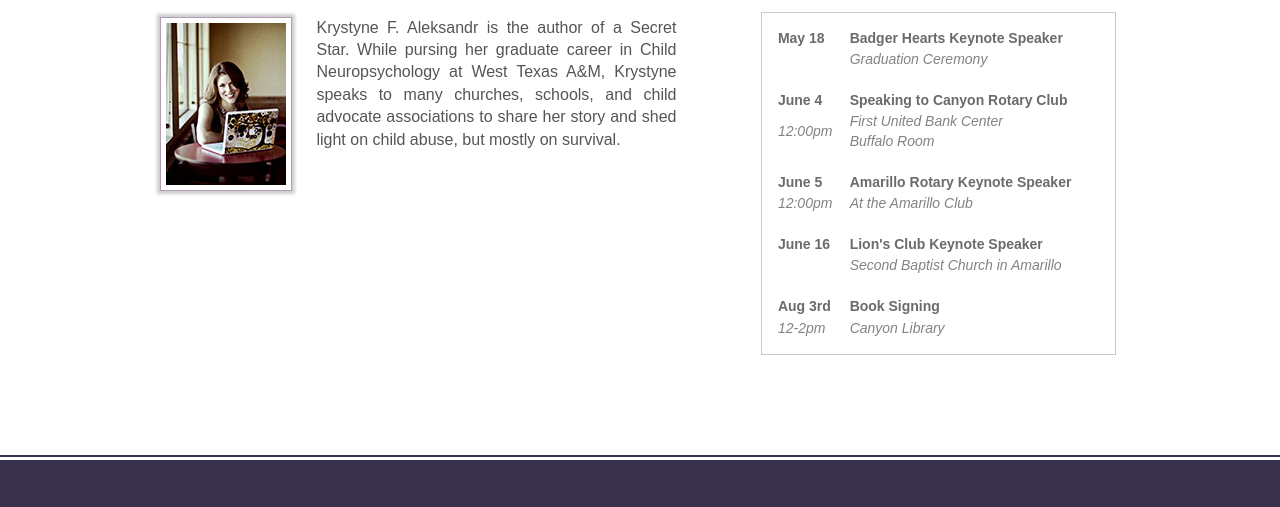
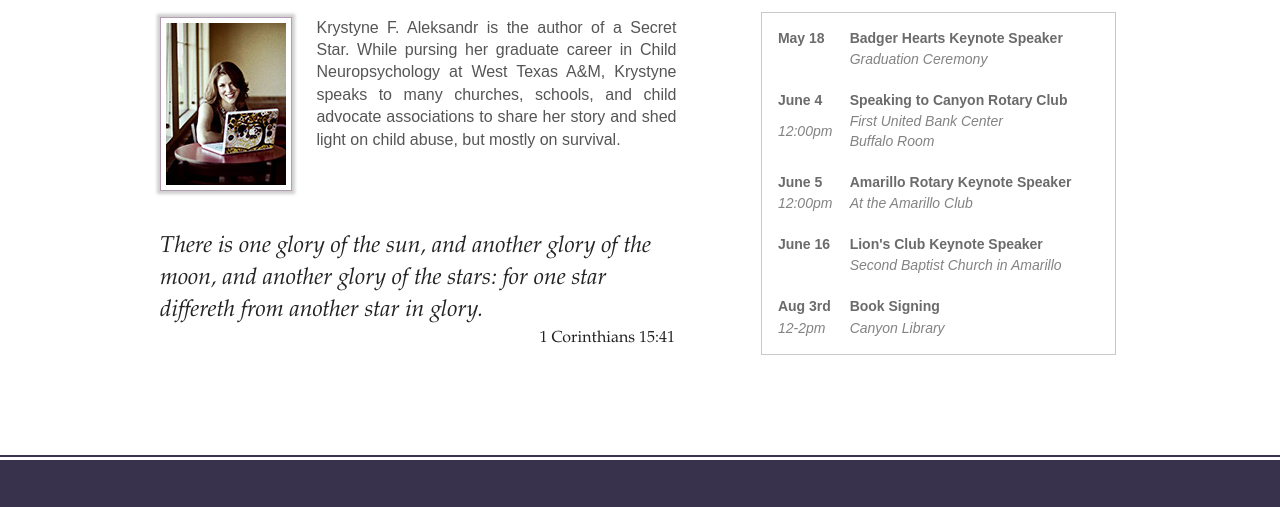
Before and after one commit to thorhanks/ASecretStar, a plain HTML site: page Site/index.html in a window 1280 px wide. Shown: the part 1017-1524 px from the top of the page. Drawn offline with Linux system fonts and the light colour scheme.

Commit message:
Added bible verse to page

```diff
--- a/Site/css/main.css
+++ b/Site/css/main.css
@@ -249,6 +249,25 @@ section
 			text-align: justify;
 		}
 
+		section .about .verse
+		{
+			margin: 40px 0 0 0;
+			width: 515px;
+			font-family: Garamond, Baskerville, "Baskerville Old Face", "Hoefler Text", "Times New Roman", serif;
+		}
+			section .about .verse em
+			{
+				margin: 0;
+				padding: 0;
+				font-size: 23px;
+				text-align: left;
+			}
+
+			section .about .verse div
+			{
+				text-align: right;
+			}
+
 		section .upcoming
 		{
 			display: inline-block;
--- a/Site/index.html
+++ b/Site/index.html
@@ -77,6 +77,14 @@
 						Child Neuropsychology at West Texas A&M, Krystyne speaks to many churches, schools, and child
 						advocate associations to share her story and shed light on child abuse, but mostly on survival.
 					</p>
+
+					<div class="verse">
+						<em>
+							There is one glory of the sun, and another glory of the moon, and another glory of the stars:
+							for one star differeth from another star in glory.
+						</em>
+						<div>1 Corinthians 15:41</div>
+					</div>
 				</div>
 				<div class="upcoming">
 					<h2>Upcoming Events</h2>
```
Also changed, not shown: Assets/Content.txt.
